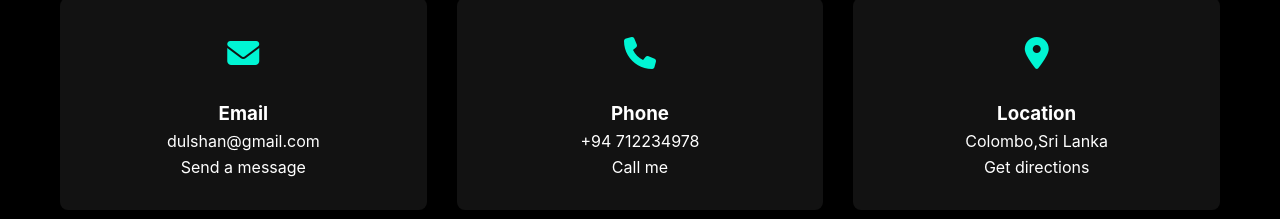
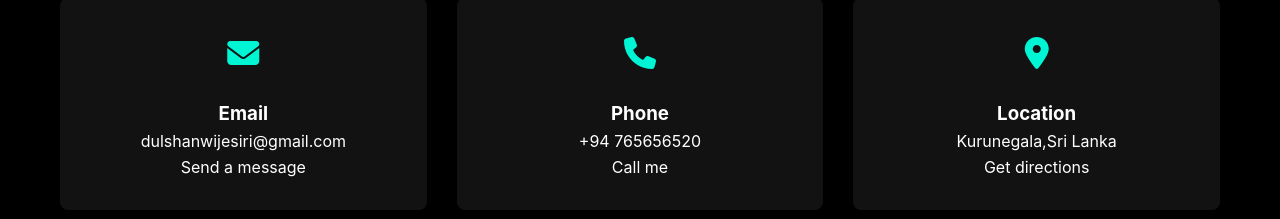
Before and after one commit to EvilSprits/Sanchitha-Dulshan, a plain HTML site: page index.html in a window 1280 px wide. Shown: the part 3257-3476 px from the top of the page. Drawn offline with Linux system fonts and the light colour scheme.

Commit message:
Update index.html

```diff
--- a/index.html
+++ b/index.html
@@ -623,7 +623,7 @@
                         <i class="fas fa-envelope"></i>
                     </div>
                     <h3>Email</h3>
-                    <p>dulshan@gmail.com</p>
+                    <p>dulshanwijesiri@gmail.com</p>
                     <a href="mailto:dulshan@gmail.com">Send a message</a>
                 </div>
                 <div class="contact-card">
@@ -631,7 +631,7 @@
                         <i class="fas fa-phone"></i>
                     </div>
                     <h3>Phone</h3>
-                    <p>+94 712234978</p>
+                    <p>+94 765656520</p>
                     <a href="tel:+94712234978">Call me</a>
                 </div>
                 <div class="contact-card">
@@ -639,7 +639,7 @@
                         <i class="fas fa-map-marker-alt"></i>
                     </div>
                     <h3>Location</h3>
-                    <p>Colombo,Sri Lanka</p>
+                    <p>Kurunegala,Sri Lanka</p>
                     <a href="#">Get directions</a>
                 </div>
             </div>
```
